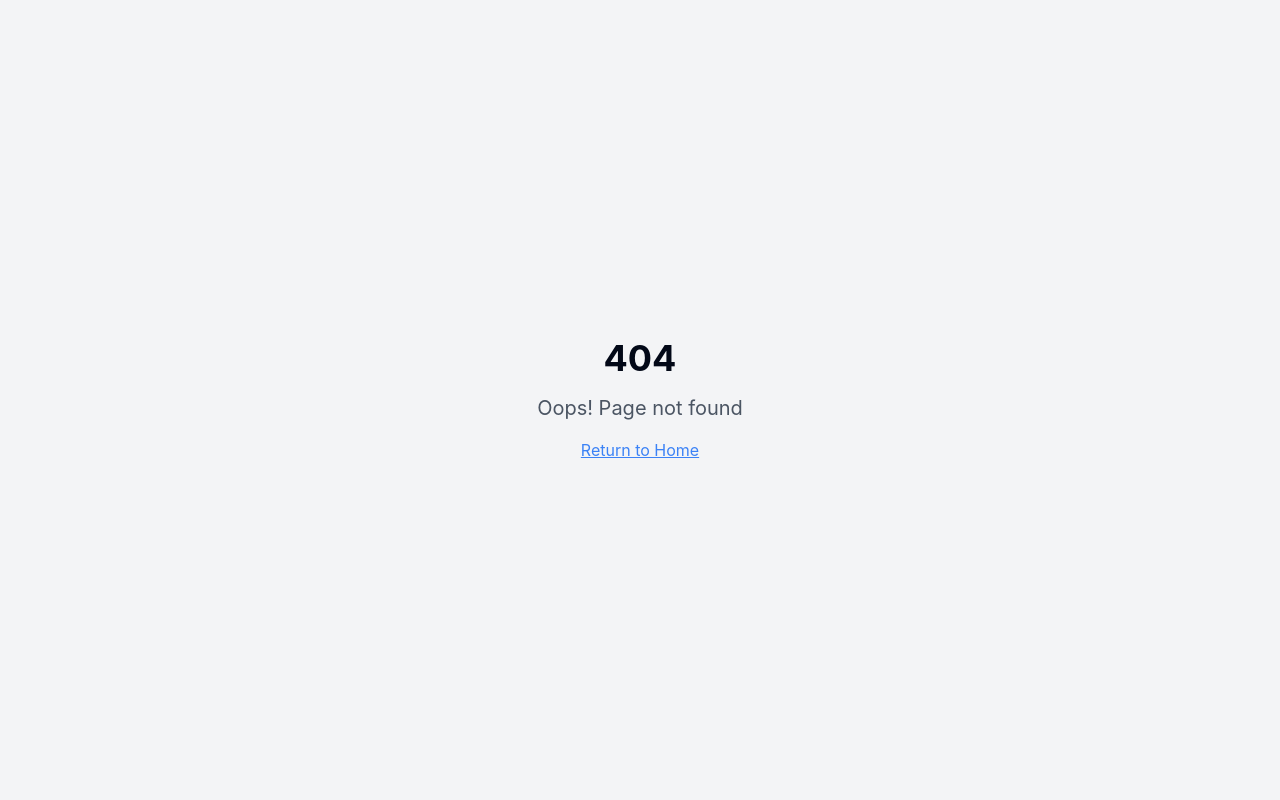
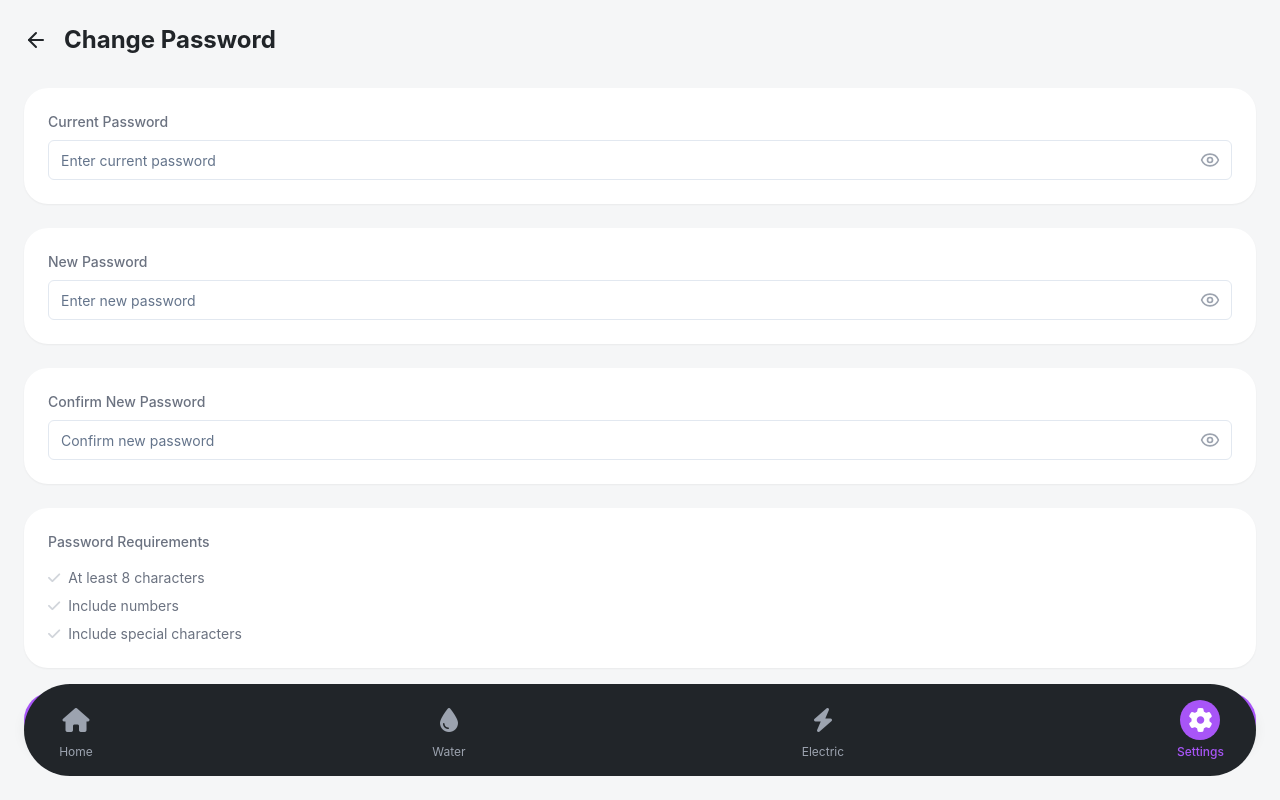
Before and after one commit to ocampoglydemaverick-pixel/senso, a React (Vite) app: page /change-password in a window 1280 px wide. Before the commit this address had no page. Built offline with nearby package versions, Linux system fonts and the light colour scheme.

Commit message:
feat: Add change password page
Implement the change password page with form, input fields, and password requirements.

```diff
--- a/src/App.tsx
+++ b/src/App.tsx
@@ -1,4 +1,3 @@
-
 import { Toaster } from "@/components/ui/toaster";
 import { Toaster as Sonner } from "@/components/ui/sonner";
 import { TooltipProvider } from "@/components/ui/tooltip";
@@ -17,6 +16,7 @@ import RegistrationSuccess from "./pages/RegistrationSuccess";
 import Water from "./pages/Water";
 import Electricity from "./pages/Electricity";
 import Settings from "./pages/Settings";
+import ChangePassword from "./pages/ChangePassword";
 
 const queryClient = new QueryClient({
   defaultOptions: {
@@ -44,6 +44,7 @@ const App = () => (
             <Route path="/water" element={<Water />} />
             <Route path="/electricity" element={<Electricity />} />
             <Route path="/settings" element={<Settings />} />
+            <Route path="/change-password" element={<ChangePassword />} />
             <Route path="*" element={<NotFound />} />
           </Routes>
           <Toaster />
--- /dev/null
+++ b/src/pages/ChangePassword.tsx
@@ -0,0 +1,205 @@
+
+import React, { useState } from 'react';
+import { useNavigate } from 'react-router-dom';
+import { supabase } from "@/integrations/supabase/client";
+import { toast } from "@/hooks/use-toast";
+import { Eye, EyeOff, ArrowLeft } from "lucide-react";
+import { Input } from "@/components/ui/input";
+
+const ChangePassword = () => {
+  const navigate = useNavigate();
+  const [currentPassword, setCurrentPassword] = useState('');
+  const [newPassword, setNewPassword] = useState('');
+  const [confirmPassword, setConfirmPassword] = useState('');
+  const [showCurrentPassword, setShowCurrentPassword] = useState(false);
+  const [showNewPassword, setShowNewPassword] = useState(false);
+  const [showConfirmPassword, setShowConfirmPassword] = useState(false);
+  const [isSubmitting, setIsSubmitting] = useState(false);
+
+  const handlePasswordUpdate = async (e: React.FormEvent) => {
+    e.preventDefault();
+
+    if (newPassword !== confirmPassword) {
+      toast({
+        variant: "destructive",
+        title: "Passwords don't match",
+        description: "New password and confirmation must match",
+      });
+      return;
+    }
+
+    if (newPassword.length < 8) {
+      toast({
+        variant: "destructive",
+        title: "Password too short",
+        description: "Password must be at least 8 characters long",
+      });
+      return;
+    }
+
+    setIsSubmitting(true);
+    try {
+      const { error } = await supabase.auth.updateUser({
+        password: newPassword
+      });
+
+      if (error) throw error;
+
+      toast({
+        title: "Success",
+        description: "Your password has been updated",
+      });
+
+      navigate('/settings');
+    } catch (error: any) {
+      toast({
+        variant: "destructive",
+        title: "Error",
+        description: error.message || "Failed to update password",
+      });
+    } finally {
+      setIsSubmitting(false);
+    }
+  };
+
+  return (
+    <div className="min-h-screen bg-[#f5f6f7] relative">
+      <div className="px-6 pb-32">
+        <div className="mb-8 flex items-center gap-4 pt-6">
+          <button
+            onClick={() => navigate('/settings')}
+            className="text-[#212529]"
+          >
+            <ArrowLeft className="h-6 w-6" />
+          </button>
+          <h1 className="text-2xl font-bold text-[#212529]">Change Password</h1>
+        </div>
+
+        <form onSubmit={handlePasswordUpdate} className="space-y-6">
+          <div className="bg-white p-6 rounded-3xl shadow-sm">
+            <label className="block text-sm font-medium text-gray-500 mb-2">Current Password</label>
+            <div className="relative">
+              <Input
+                type={showCurrentPassword ? "text" : "password"}
+                value={currentPassword}
+                onChange={(e) => setCurrentPassword(e.target.value)}
+                className="w-full bg-transparent text-[#212529] text-lg pr-10"
+                placeholder="Enter current password"
+                required
+              />
+              <button
+                type="button"
+                onClick={() => setShowCurrentPassword(!showCurrentPassword)}
+                className="absolute right-3 top-1/2 -translate-y-1/2 text-gray-400"
+              >
+                {showCurrentPassword ? <EyeOff className="h-5 w-5" /> : <Eye className="h-5 w-5" />}
+              </button>
+            </div>
+          </div>
+
+          <div className="bg-white p-6 rounded-3xl shadow-sm">
+            <label className="block text-sm font-medium text-gray-500 mb-2">New Password</label>
+            <div className="relative">
+              <Input
+                type={showNewPassword ? "text" : "password"}
+                value={newPassword}
+                onChange={(e) => setNewPassword(e.target.value)}
+                className="w-full bg-transparent text-[#212529] text-lg pr-10"
+                placeholder="Enter new password"
+                required
+              />
+              <button
+                type="button"
+                onClick={() => setShowNewPassword(!showNewPassword)}
+                className="absolute right-3 top-1/2 -translate-y-1/2 text-gray-400"
+              >
+                {showNewPassword ? <EyeOff className="h-5 w-5" /> : <Eye className="h-5 w-5" />}
+              </button>
+            </div>
+          </div>
+
+          <div className="bg-white p-6 rounded-3xl shadow-sm">
+            <label className="block text-sm font-medium text-gray-500 mb-2">Confirm New Password</label>
+            <div className="relative">
+              <Input
+                type={showConfirmPassword ? "text" : "password"}
+                value={confirmPassword}
+                onChange={(e) => setConfirmPassword(e.target.value)}
+                className="w-full bg-transparent text-[#212529] text-lg pr-10"
+                placeholder="Confirm new password"
+                required
+              />
+              <button
+                type="button"
+                onClick={() => setShowConfirmPassword(!showConfirmPassword)}
+                className="absolute right-3 top-1/2 -translate-y-1/2 text-gray-400"
+              >
+                {showConfirmPassword ? <EyeOff className="h-5 w-5" /> : <Eye className="h-5 w-5" />}
+              </button>
+            </div>
+          </div>
+
+          <div className="bg-white p-6 rounded-3xl shadow-sm">
+            <h3 className="text-sm font-medium text-gray-500 mb-4">Password Requirements</h3>
+            <ul className="space-y-2">
+              <li className="flex items-center gap-2 text-sm text-gray-500">
+                <i className={`fa-solid fa-check ${newPassword.length >= 8 ? 'text-green-500' : 'text-gray-300'}`} />
+                At least 8 characters
+              </li>
+              <li className="flex items-center gap-2 text-sm text-gray-500">
+                <i className={`fa-solid fa-check ${/\d/.test(newPassword) ? 'text-green-500' : 'text-gray-300'}`} />
+                Include numbers
+              </li>
+              <li className="flex items-center gap-2 text-sm text-gray-500">
+                <i className={`fa-solid fa-check ${/[!@#$%^&*]/.test(newPassword) ? 'text-green-500' : 'text-gray-300'}`} />
+                Include special characters
+              </li>
+            </ul>
+          </div>
+
+          <button
+            type="submit"
+            disabled={isSubmitting}
+            className="w-full py-4 bg-purple-500 text-white rounded-full font-semibold hover:bg-purple-600 transition-colors shadow-lg disabled:opacity-50 disabled:cursor-not-allowed"
+          >
+            {isSubmitting ? 'Updating...' : 'Update Password'}
+          </button>
+        </form>
+      </div>
+
+      {/* Bottom Navigation */}
+      <div className="fixed bottom-6 left-6 right-6">
+        <div className="bg-[#212529] rounded-full px-8 py-4">
+          <div className="flex justify-between items-center">
+            <button onClick={() => navigate('/dashboard')} className="flex flex-col items-center gap-1">
+              <div className="w-10 h-10 rounded-full flex items-center justify-center">
+                <i className="fa-solid fa-house text-gray-400 text-2xl"></i>
+              </div>
+              <span className="text-xs text-gray-400">Home</span>
+            </button>
+            <button onClick={() => navigate('/water')} className="flex flex-col items-center gap-1">
+              <div className="w-10 h-10 rounded-full flex items-center justify-center">
+                <i className="fa-solid fa-droplet text-gray-400 text-2xl"></i>
+              </div>
+              <span className="text-xs text-gray-400">Water</span>
+            </button>
+            <button onClick={() => navigate('/electricity')} className="flex flex-col items-center gap-1">
+              <div className="w-10 h-10 rounded-full flex items-center justify-center">
+                <i className="fa-solid fa-bolt text-gray-400 text-2xl"></i>
+              </div>
+              <span className="text-xs text-gray-400">Electric</span>
+            </button>
+            <button className="flex flex-col items-center gap-1">
+              <div className="w-10 h-10 bg-purple-500 rounded-full flex items-center justify-center">
+                <i className="fa-solid fa-gear text-white text-2xl"></i>
+              </div>
+              <span className="text-xs font-medium text-purple-500">Settings</span>
+            </button>
+          </div>
+        </div>
+      </div>
+    </div>
+  );
+};
+
+export default ChangePassword;
--- a/src/pages/Settings.tsx
+++ b/src/pages/Settings.tsx
@@ -55,7 +55,10 @@ const Settings = () => {
         <div className="bg-white rounded-3xl shadow-sm mb-6 overflow-hidden">
           <h3 className="px-6 pt-6 pb-2 text-sm font-medium text-gray-500">Preferences</h3>
           <div className="divide-y divide-gray-100">
-            <button className="w-full flex items-center justify-between px-6 py-4">
+            <button
+              onClick={() => navigate('/change-password')}
+              className="w-full flex items-center justify-between px-6 py-4"
+            >
               <span className="font-medium">Change Password</span>
               <i className="fa-solid fa-chevron-right text-gray-400"></i>
             </button>
```
